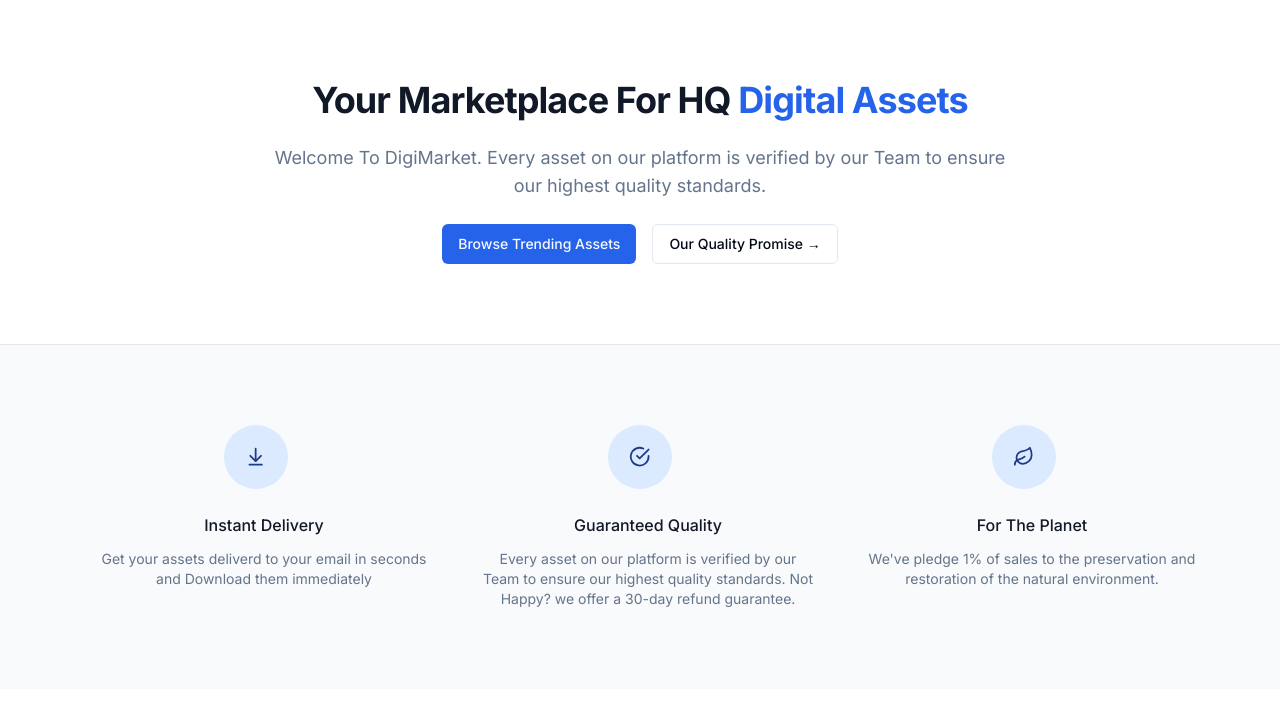
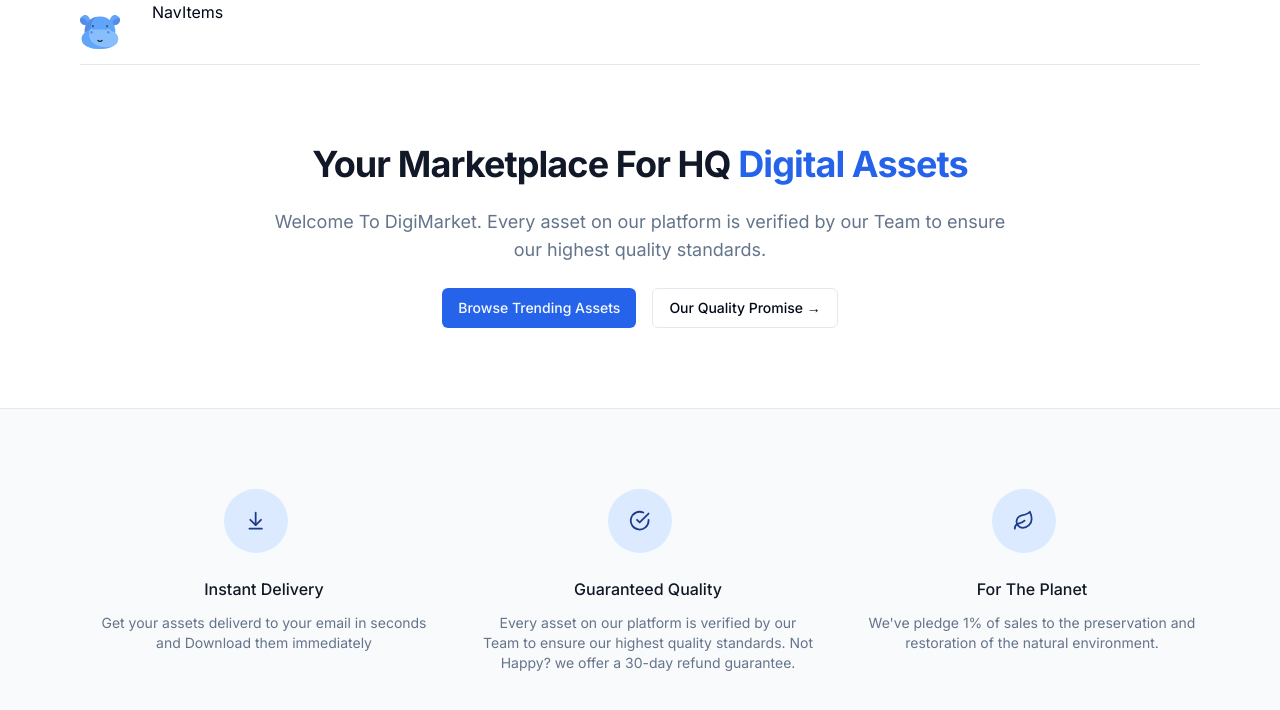
Before and after one commit to CodebyCyrus/Digi-Market, a Next.js app: page / in a window 1280 px wide. Shown: the top 710 px of the page. Built offline with nearby package versions, Linux system fonts and the light colour scheme.

Commit message:
add icons.tsx for logo and icons added to navbar and added to layout

```diff
--- a/src/app/layout.tsx
+++ b/src/app/layout.tsx
@@ -2,6 +2,7 @@
 import { Inter } from "next/font/google";
 import "./globals.css";
 import { cn } from "@/lib/utils";
+import Navbar from "@/components/Navbar";
 
 const inter = Inter({ subsets: ["latin"] });
 
@@ -22,6 +23,7 @@
         className={cn("relative h-full font-sans antialiased", inter.className)}
       >
         <main className="relative flex flex-col min-h-screen ">
+          <Navbar />
           <div className="flex-grow flex-1">{children}</div>
         </main>
       </body>
--- /dev/null
+++ b/src/components/Icons.tsx
@@ -0,0 +1,89 @@
+import { LucideProps } from "lucide-react";
+
+export const Icons = {
+  logo: (props: LucideProps) => (
+    <svg {...props} viewBox="0 0 512 512">
+      <g>
+        <path
+          d="M105.67 56.012c24.601 24.601 41.244 81.13 16.643 105.731s-81.13 7.958-105.731-16.643-20.623-60.509 3.978-85.11 60.509-28.579 85.11-3.978z"
+          fill="#60a5fa"
+          data-original="#abdfeb"
+          opacity="1"
+        ></path>
+        <path
+          d="M111.097 169.375c-9.754-53.933-61.535-93.098-102.131-94.531-13.495 22.793-12.381 50.26 7.615 70.256 21.368 21.367 66.817 36.724 94.516 24.275z"
+          fill="#558ce7"
+          data-original="#8bcdd8"
+          opacity="1"
+        ></path>
+        <path
+          d="M406.33 56.012c-24.601 24.601-41.244 81.13-16.643 105.731s81.13 7.958 105.731-16.643 20.623-60.509-3.978-85.11-60.509-28.579-85.11-3.978z"
+          fill="#60a5fa"
+          data-original="#abdfeb"
+          opacity="1"
+        ></path>
+        <path
+          d="M400.903 169.375c9.754-53.933 61.535-93.098 102.13-94.531 13.495 22.793 12.381 50.26-7.615 70.256-21.367 21.367-66.816 36.724-94.515 24.275z"
+          fill="#558ce7"
+          data-original="#8bcdd8"
+          opacity="1"
+        ></path>
+        <ellipse
+          cx="256"
+          cy="244.04"
+          rx="196.34"
+          ry="186.42"
+          fill="#60a5fa"
+          data-original="#abdfeb"
+          opacity="1"
+        ></ellipse>
+        <path
+          d="M165.588 196.685a7.5 7.5 0 0 1-7.5-7.5v-15.008a7.5 7.5 0 0 1 15 0v15.008a7.5 7.5 0 0 1-7.5 7.5zM346.412 196.685a7.5 7.5 0 0 1-7.5-7.5v-15.008a7.5 7.5 0 0 1 15 0v15.008a7.5 7.5 0 0 1-7.5 7.5z"
+          fill="#222222"
+          data-original="#464d59"
+          opacity="1"
+        ></path>
+        <path
+          d="M212.03 62.322c-87.266 18.957-152.372 93.12-152.372 181.723 0 102.957 87.905 186.42 196.342 186.42 19.952 0 39.204-2.835 57.346-8.087C85.074 329.977 119.169 118.281 212.03 62.322z"
+          fill="#558ce7"
+          data-original="#8bcdd8"
+          opacity="1"
+        ></path>
+        <path
+          d="M409.201 247.067c-3.993-1.525-7.205-4.522-9.287-8.256-7.292-13.082-21.262-21.931-37.303-21.931a42.466 42.466 0 0 0-25.912 8.775c-2.706 2.072-6.138 2.964-9.522 2.563-22.448-2.662-46.36-3.941-71.178-3.941-24.818 0-48.73 1.279-71.178 3.941-3.384.401-6.816-.491-9.522-2.563a42.466 42.466 0 0 0-25.912-8.775c-16.04 0-30.01 8.85-37.303 21.931-2.081 3.734-5.293 6.731-9.287 8.256-49.69 18.976-81.141 50.52-81.141 97.301 0 85.459 104.919 128.202 234.342 128.202S490.34 429.827 490.34 344.368c.002-46.782-31.448-78.325-81.139-97.301z"
+          fill="#87befb"
+          data-original="#b9e8ef"
+          opacity="1"
+        ></path>
+        <path
+          d="M256 383.302a44.19 44.19 0 0 1-33.317-15.175 7.5 7.5 0 0 1 11.309-9.855 29.192 29.192 0 0 0 22.009 10.03 29.195 29.195 0 0 0 22.009-10.03 7.501 7.501 0 0 1 11.309 9.855A44.197 44.197 0 0 1 256 383.302z"
+          fill="#222222"
+          data-original="#464d59"
+          opacity="1"
+        ></path>
+        <circle
+          cx="149.39"
+          cy="259.56"
+          r="15.519"
+          fill="#558ce7"
+          data-original="#8bcdd8"
+          opacity="1"
+        ></circle>
+        <circle
+          cx="362.61"
+          cy="259.56"
+          r="15.519"
+          fill="#558ce7"
+          data-original="#8bcdd8"
+          opacity="1"
+        ></circle>
+        <path
+          d="M416.18 443.185c-246.851 43.269-311.115-113.303-300.169-158.197.615-2.522.695-5.142.379-7.719-2.455-20.031 5.053-45.274 18.266-57.764a42.819 42.819 0 0 0-22.705 19.548c-2.002 3.647-5.171 6.496-9.059 7.978-49.745 18.972-81.235 50.526-81.235 97.337 0 85.459 104.919 128.202 234.342 128.202 61.953 0 118.279-9.801 160.181-29.385z"
+          fill="#60a5fa"
+          data-original="#abdfeb"
+          opacity="1"
+        ></path>
+      </g>
+    </svg>
+  ),
+};
--- /dev/null
+++ b/src/components/NavItems.tsx
@@ -0,0 +1,7 @@
+import React from "react";
+
+const NavItems = () => {
+  return <div>NavItems</div>;
+};
+
+export default NavItems;
--- a/src/components/Navbar.tsx
+++ b/src/components/Navbar.tsx
@@ -1,6 +1,8 @@
 import React from "react";
 import MaxWidthWrapper from "./MaxWidthWrapper";
 import Link from "next/link";
+import { Icons } from "./Icons";
+import NavItems from "./NavItems";
 
 const Navbar = () => {
   return (
@@ -12,7 +14,12 @@
               {/* Mobile Nav */}
 
               <div className="ml-4 flex lg:ml-0">
-                <Link href="/"></Link>
+                <Link href="/">
+                  <Icons.logo className="h-10 w-10" />
+                </Link>
+              </div>
+              <div className="hidden z-50 lg:ml-8 lg:block lg:self-stretch">
+                <NavItems />
               </div>
             </div>
           </div>
```
